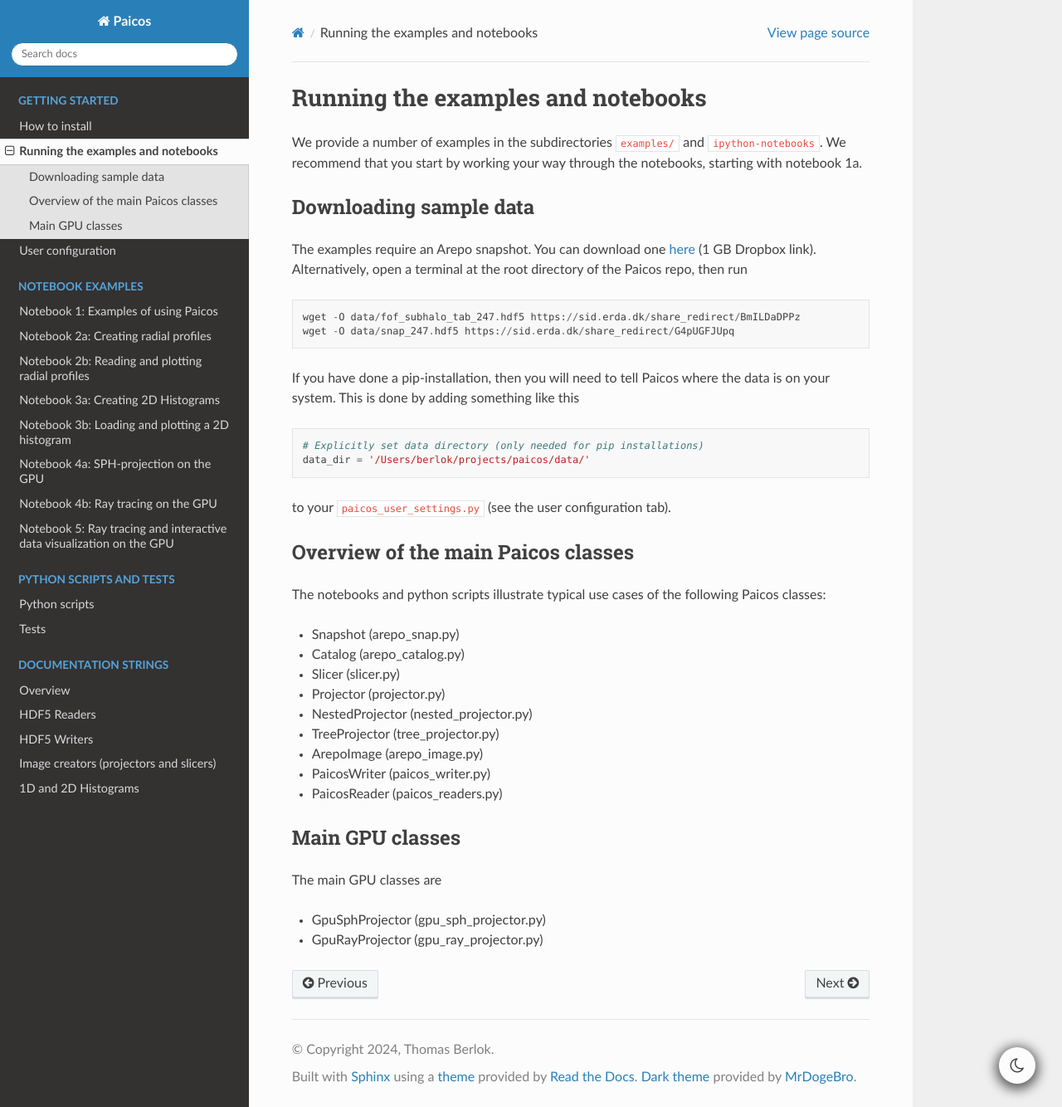
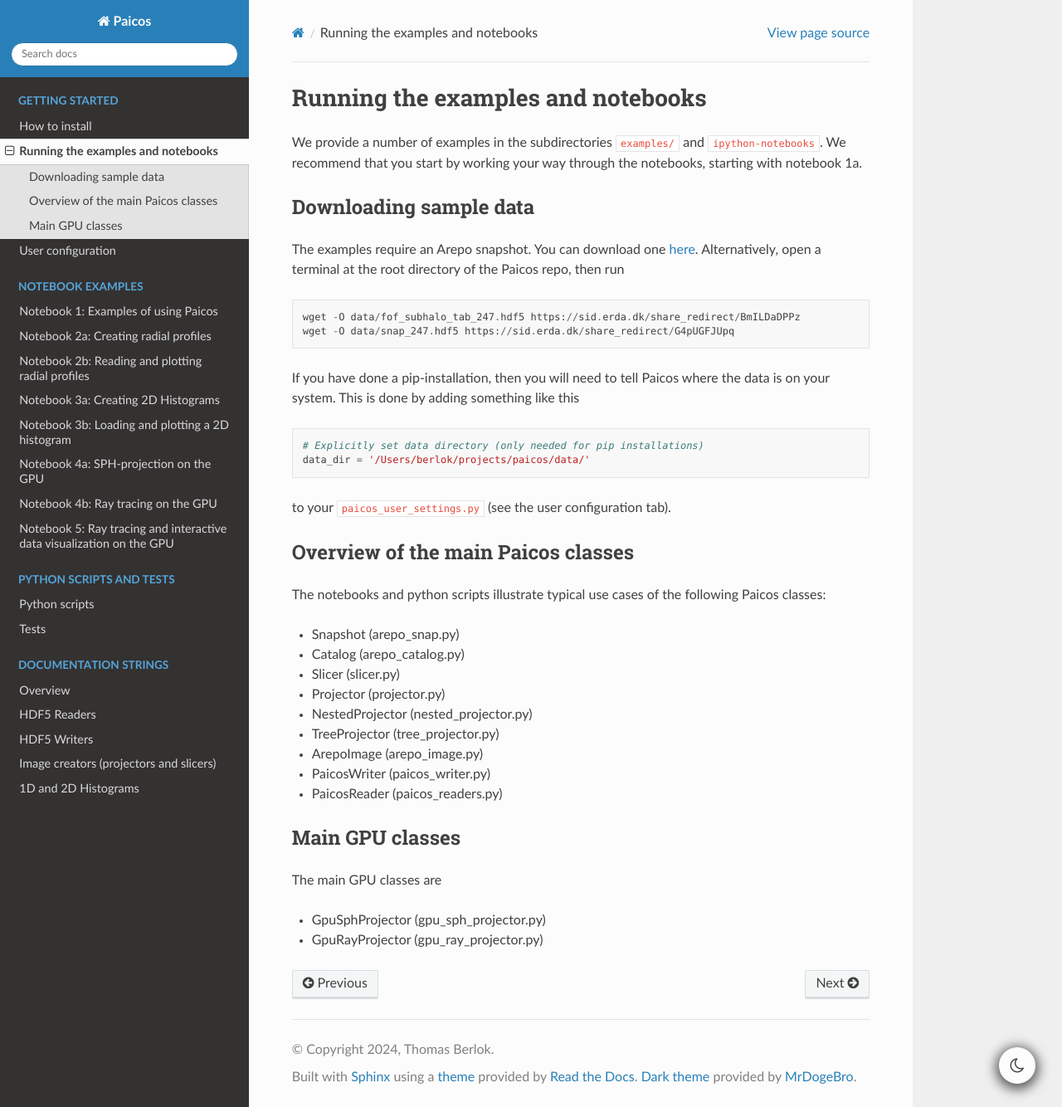
Before and after one commit to tberlok/paicos, a Sphinx documentation site: the page built from docs/source/examples.md, in a window 1280 px wide and 1334 px high. Shown: the whole window at 83% size. Built offline with Sphinx 7.4.7 and the Read the Docs theme 2.0.0, drawn with Linux system fonts in a browser that asks for light colours.

Commit message:
Update download link (now ERDA)

````diff
--- a/docs/source/examples.md
+++ b/docs/source/examples.md
@@ -6,7 +6,7 @@ notebook 1a.
 
 ## Downloading sample data
 
-The examples require an Arepo snapshot. You can download one [here](https://www.dropbox.com/sh/xdmqpc72jprtfs7/AADTmM12Zqc4K5--R5OTb4oCa?dl=0) (1 GB Dropbox link). Alternatively, open a terminal at
+The examples require an Arepo snapshot. You can download one [here](https://sid.erda.dk/sharelink/DkVXfdoxIM). Alternatively, open a terminal at
 the root directory of the Paicos repo, then run
 ```
 wget -O data/fof_subhalo_tab_247.hdf5 https://sid.erda.dk/share_redirect/BmILDaDPPz
````
